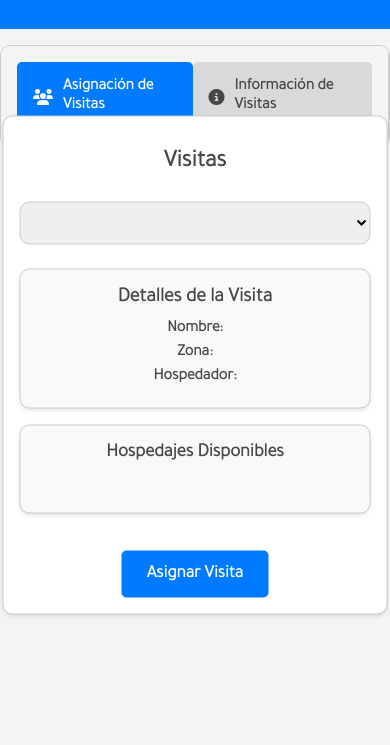
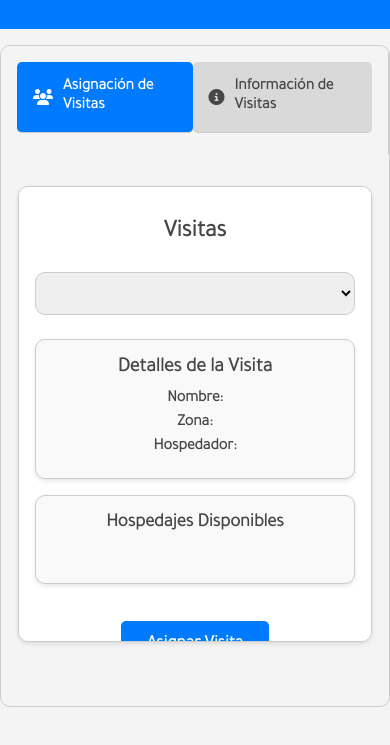
Before and after one commit to MemoryL3ak/Estudios, a website: page public/index.html in a window 390 px wide. Shown: the part 73-818 px from the top of the page. Drawn offline with Linux system fonts and the light colour scheme; no server answers.

Commit message:
modif front

```diff
--- a/public/styles.css
+++ b/public/styles.css
@@ -1,8 +1,10 @@
 
 
 @media (max-width: 768px) {
-  /* Estilos para pantallas pequeñas */
-  /* Aquí puedes ajustar tamaños de fuente, márgenes y otros estilos para pantallas móviles */
+  #visitas-section {
+    max-height: 50vh; /* Establece el alto máximo en el 50% del viewport en pantallas pequeñas */
+    overflow-y: auto; /* Agrega una barra de desplazamiento si el contenido es demasiado largo */
+  }
 }
 
 
@@ -51,10 +53,11 @@ h1, h2, h3 {
   box-shadow: 0 2px 4px rgba(0, 0, 0, 0.1);
   text-align: center;
   font-weight: normal;
-  position: absolute;
-  top: 50%;
-  left: 50%;
-  transform: translate(-50%, -50%);
+
+  flex-direction: column; /* Asegura que el contenido se apile verticalmente */
+  align-items: center; /* Centra horizontalmente el contenido */
+
+
 }
 
 
@@ -161,8 +164,8 @@ h1, h2, h3 {
   overflow: hidden;
   max-width: 100%;
   margin: 1rem 0;
-  max-height: 100px;
- /*  max-height: calc(100vh - 2rem);*/
+  max-height: calc(100vh - 100px); /* Resta el espacio ocupado por el título "Proyecto de Visitas" */
+  overflow: auto; /* Agrega barras de desplazamiento si es necesario */
 }
 
 .tabs {
```
